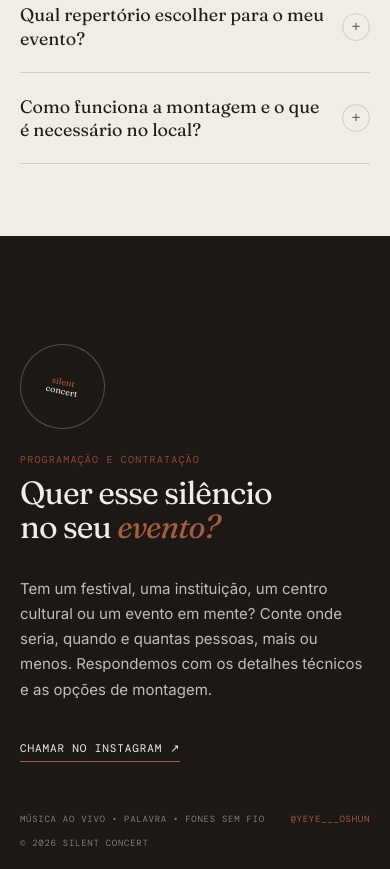
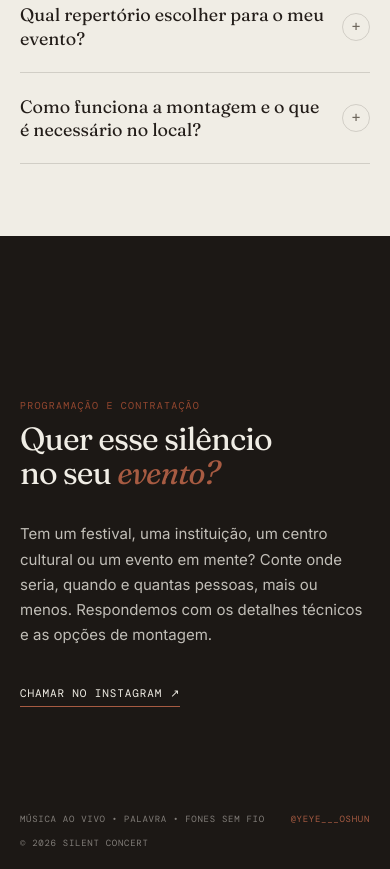
Before and after one commit to venancioproject-prog/silentconcert, a website built with Vite: page index.html in a window 390 px wide. Shown: the part 8593-9462 px from the top of the page. Built offline with nearby package versions, Linux system fonts and the light colour scheme.

Commit message:
style: remover elemento de selo circular solto na secao de contato

```diff
--- a/assets/css/styles.css
+++ b/assets/css/styles.css
@@ -931,31 +931,7 @@ h1#hero-title {
 }
 
 .contact-header-wrap {
-  position: relative;
-  display: flex;
-  flex-direction: column;
-  align-items: flex-start;
   margin-bottom: var(--s-4);
-}
-
-.contact-stamp {
-  position: absolute;
-  top: -10px;
-  right: 0;
-  width: 110px;
-  height: 110px;
-  display: grid;
-  place-content: center;
-  border: 1px solid rgba(240,237,229,.25);
-  border-radius: 50%;
-  color: var(--terracotta);
-  font: 11px/.95 var(--serif);
-  text-align: center;
-  transform: rotate(12deg);
-}
-
-.contact-stamp span {
-  color: var(--paper);
 }
 
 .contact-content h2 {
@@ -1082,14 +1058,6 @@ h1#hero-title {
     padding: var(--s-3);
   }
 
-  .contact-stamp {
-    position: static;
-    margin-bottom: var(--s-3);
-    width: 85px;
-    height: 85px;
-    font-size: 9px;
-  }
-
   .contact-footer {
     left: var(--gutter);
     right: var(--gutter);
--- a/index.html
+++ b/index.html
@@ -369,7 +369,6 @@
       <section id="contato" class="contact-section section-dark section-pad">
         <div class="contact-content reveal">
           <div class="contact-header-wrap">
-            <div class="contact-stamp">silent<br /><span>concert</span></div>
             <p class="kicker">programação e contratação</p>
             <h2>Quer esse silêncio no seu <em>evento?</em></h2>
           </div>
--- a/src/styles.css
+++ b/src/styles.css
@@ -931,31 +931,7 @@ h1#hero-title {
 }
 
 .contact-header-wrap {
-  position: relative;
-  display: flex;
-  flex-direction: column;
-  align-items: flex-start;
   margin-bottom: var(--s-4);
-}
-
-.contact-stamp {
-  position: absolute;
-  top: -10px;
-  right: 0;
-  width: 110px;
-  height: 110px;
-  display: grid;
-  place-content: center;
-  border: 1px solid rgba(240,237,229,.25);
-  border-radius: 50%;
-  color: var(--terracotta);
-  font: 11px/.95 var(--serif);
-  text-align: center;
-  transform: rotate(12deg);
-}
-
-.contact-stamp span {
-  color: var(--paper);
 }
 
 .contact-content h2 {
@@ -1082,14 +1058,6 @@ h1#hero-title {
     padding: var(--s-3);
   }
 
-  .contact-stamp {
-    position: static;
-    margin-bottom: var(--s-3);
-    width: 85px;
-    height: 85px;
-    font-size: 9px;
-  }
-
   .contact-footer {
     left: var(--gutter);
     right: var(--gutter);
```
